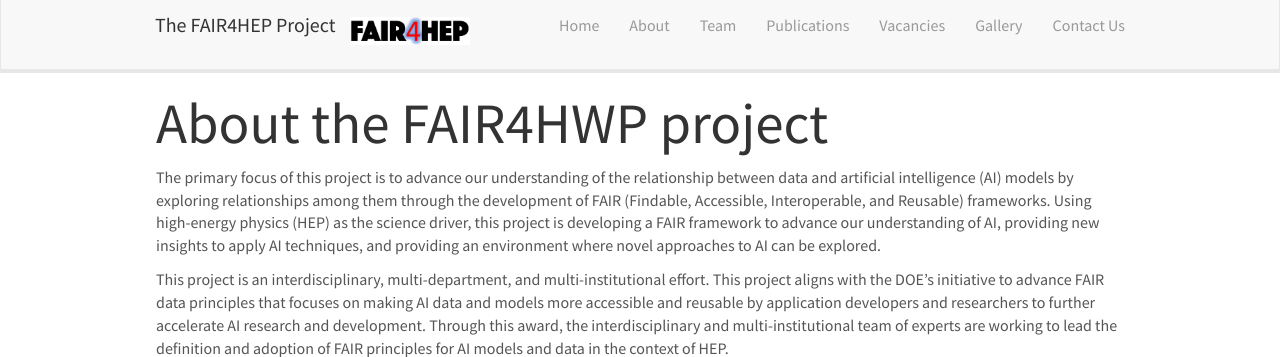
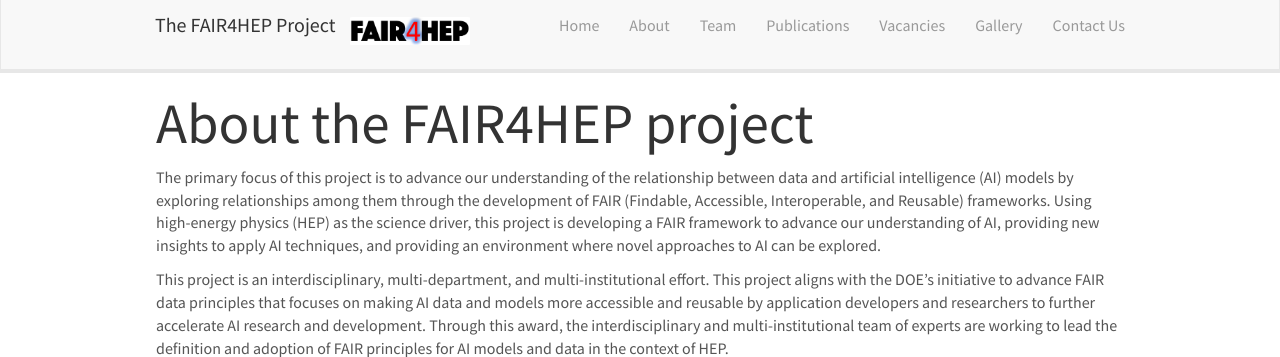
Before and after one commit to FAIR4HEP/fair4hep.github.io, a Jekyll site: the page built from _pages/about.md, in a window 1280 px wide, cut to the strip 0-357 px from the top of the page. Built offline with Jekyll 4.4.1, drawn with Linux system fonts in a browser that asks for light colours; nearby versions of some CDN libraries.

Commit message:
fixing typo

```diff
--- a/_pages/about.md
+++ b/_pages/about.md
@@ -6,7 +6,7 @@ sitemap: false
 permalink: /about/
 ---
 
-# About the FAIR4HWP project
+# About the FAIR4HEP project
 
 The primary focus of this project is to advance our understanding of the relationship between data and artificial intelligence (AI) models by exploring relationships among them through the development of FAIR (Findable, Accessible, Interoperable, and Reusable) frameworks. Using high-energy physics (HEP) as the science driver, this project is developing a FAIR framework to advance our understanding of AI, providing new insights to apply AI techniques, and providing an environment where novel approaches to AI can be explored.
 
```
